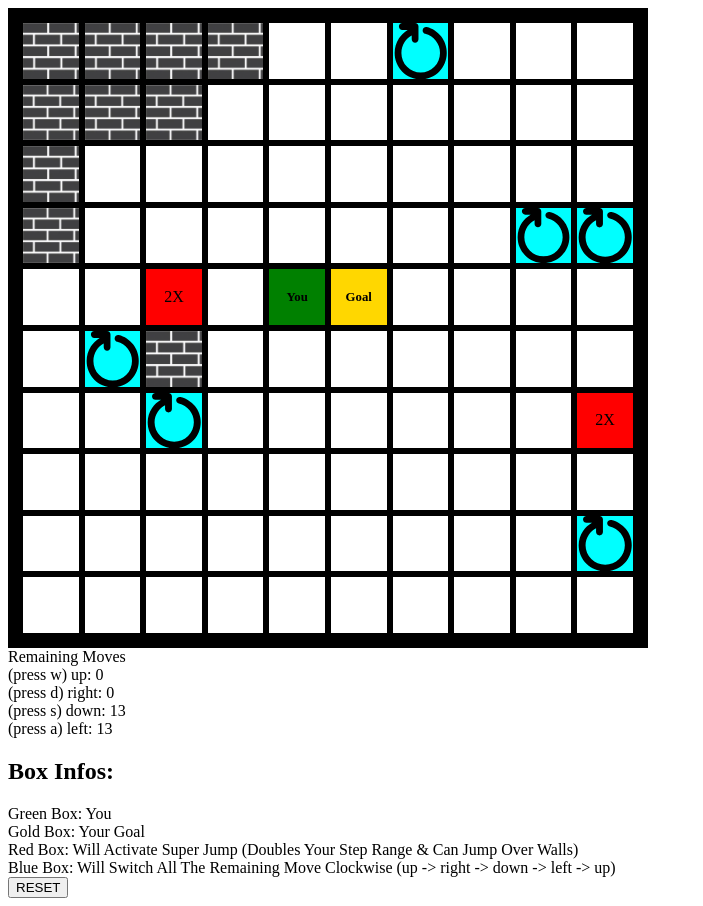
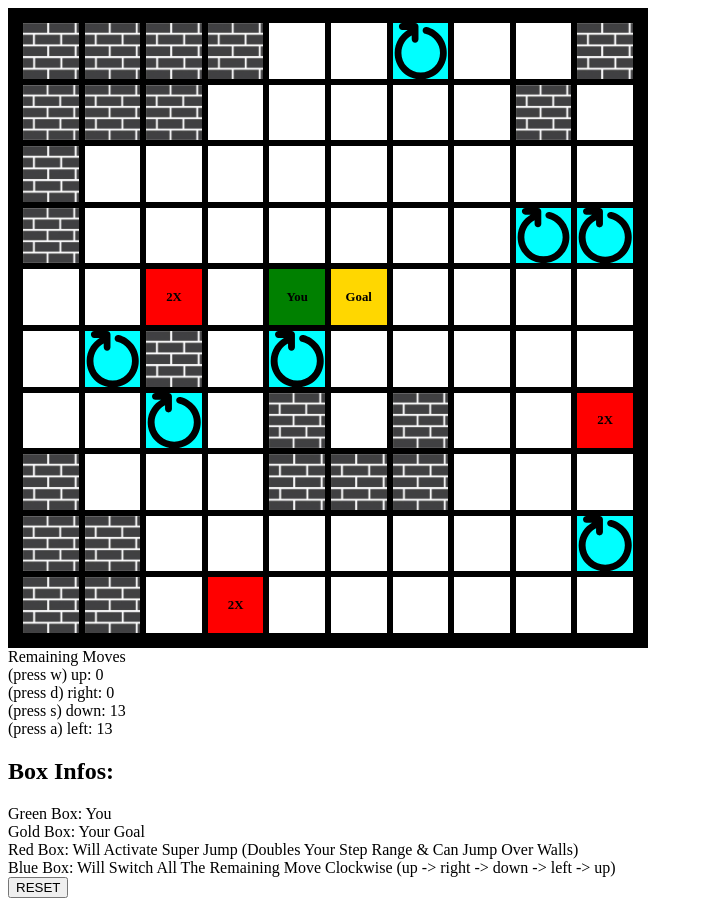
Before and after one commit to erickj04/LimitedMove, a React (Create React App) app: page / in a window 1280 px wide. Shown: the whole page, without its empty margins (0-703 px from the left). Built offline with nearby package versions, Linux system fonts and the light colour scheme.

Commit message:
add new level

```diff
--- a/src/App.js
+++ b/src/App.js
@@ -7,6 +7,7 @@ import ShowMessage from './ShowMessage.js';
 import { levels } from './Levels';
 export default function App() {
   const [currentLevel, setCurrentLevel] = useState(0);
+  const [boxes, setBoxes] = useState([]);
   const initialBody = levels[currentLevel].initialBody;
   const walls = levels[currentLevel].walls;
   const goal = levels[currentLevel].goal;
@@ -14,12 +15,16 @@ export default function App() {
   const superJump = levels[currentLevel].superJump;
   const switchClockwise = levels[currentLevel].switchClockwise;
   const finished = levels[currentLevel].finished;
-  const [boxes, setBoxes] = useState([]);
   const [player, dispatch] = useReducer(
     ManagePlayer,
     {position: {...initialBody.position}, stepRemaining: {...initialBody.stepRemaining}, stepRange: initialBody.stepRange}
   );
-
+  useEffect(() => {
+    document.addEventListener('keydown', moveDirection);
+    return () => {
+      document.removeEventListener('keydown', moveDirection);
+    }
+  });
   function isPossible({nextPlace, can}){
     if(walls.find(wall => wall.koorX === nextPlace.koorX && wall.koorY === nextPlace.koorY))can = false;
     return nextPlace.koorX > 0 && nextPlace.koorX  <= gridSize && nextPlace.koorY > 0 && nextPlace.koorY <= gridSize && can;
@@ -83,12 +88,6 @@ export default function App() {
       }
     }
   }
-  useEffect(() => {
-    document.addEventListener('keydown', moveDirection);
-    return () => {
-      document.removeEventListener('keydown', moveDirection);
-    }
-  });
   // console.log(initialBody);
   // useEffect(() => {
   //   console.log(player);
--- a/src/Levels.js
+++ b/src/Levels.js
@@ -16,12 +16,25 @@ export const levels = [
           {koorX: 3, koorY: 2},
           {koorX: 1, koorY: 4},
           {koorX: 1, koorY: 3},
+          {koorX: 5, koorY: 7},
+          {koorX: 5, koorY: 8},
+          {koorX: 7, koorY: 8},
+          {koorX: 6, koorY: 8},
+          {koorX: 7, koorY: 7},
+          {koorX: 1, koorY: 10},
+          {koorX: 1, koorY: 9},
+          {koorX: 1, koorY: 8},
+          {koorX: 2, koorY: 9},
+          {koorX: 2, koorY: 10},
+          {koorX: 10, koorY: 1},
+          {koorX: 9, koorY: 2},
         ],
         goal: {koorX: 6, koorY: 5},
         gridSize: 10,
         superJump: [
           {koorX: 3, koorY: 5},
           {koorX: 10, koorY: 7},
+          {koorX: 4, koorY: 10},
         ],
         switchClockwise: [
           {koorX: 3, koorY: 7},
@@ -30,6 +43,7 @@ export const levels = [
           {koorX: 10, koorY: 4},
           {koorX: 10, koorY: 9},
           {koorX: 7, koorY: 1},
+          {koorX: 5, koorY: 6},
         ],
         finished: false,
       },
@@ -64,6 +78,7 @@ export const levels = [
           stepRemaining: {leftStep: 1, rightStep: 3, upStep: 1, downStep: 3}
       },
       walls: [
+        {koorX: 5, koorY: 4},
         {koorX: 1, koorY: 1},
         {koorX: 1, koorY: 2},
         {koorX: 1, koorY: 3},
--- a/src/ShowMessage.js
+++ b/src/ShowMessage.js
@@ -11,14 +11,14 @@ export default function ShowMessage({player}){
             <br />
             {`(press a) left: ${player.stepRemaining.leftStep}`}
             <br />
-            <h2>Box Infos:</h2>
-            Green Box: You
+            <h2>{'Box Infos:'}</h2>
+            {'Green Box: You'}
             <br />
-            Gold Box: Your Goal
+            {'Gold Box: Your Goal'}
             <br />
-            Red Box: Will Activate Super Jump (Doubles Your Step Range & Can Jump Over Walls)
+            {'Red Box: Will Activate Super Jump (Doubles Your Step Range & Can Jump Over Walls)'}
             <br />
-            Blue Box: Will Switch All The Remaining Move Clockwise (up -> right -> down -> left -> up)
+            {'Blue Box: Will Switch All The Remaining Move Clockwise (up -> right -> down -> left -> up)'}
         </div>
     )
 }
--- a/src/createGrid.js
+++ b/src/createGrid.js
@@ -1,9 +1,8 @@
-import  styled, {css} from "styled-components";
+import  styled from "styled-components";
 import { useEffect } from 'react';
 import ClockwiseIcon from './Clockwise.svg';
 import WallIcon from './Wall.jpg';
 import FinishPicture from './Finish.jpg';
-export default function Grid({player, gridSize, walls, goal, superJump, switchClockwise, boxes, setBoxes, finished}){
 const Container = styled.div`
     display: flex;
     flex-direction: column;
@@ -30,7 +29,7 @@ export default function Grid({player, gridSize, walls, goal, superJump, switchCl
     justify-content: center;
     background: green;
     font-weight: bold;
-        font-size: ${10/gridSize}vw;
+    font-size: ${(props) => 10/(props.gridSize)}vw;
 `
 const WallBox = styled(EmptyBox)`
     display: flex;
@@ -43,13 +42,15 @@ export default function Grid({player, gridSize, walls, goal, superJump, switchCl
     justify-content: center;
     background: gold;
     font-weight: bold;
-        font-size: ${10/gridSize}vw;
+    font-size: ${(props) => 10/(props.gridSize)}vw;
 `
 const SuperJumpBox = styled(EmptyBox)`
     display: flex;
     align-items: center;
     justify-content: center;
     background: red;
+    font-weight: bold;
+    font-size: ${(props) => 10/(props.gridSize)}vw;
 `
 const ClockwiseBox = styled(EmptyBox)`
     display: flex;
@@ -67,12 +68,13 @@ export default function Grid({player, gridSize, walls, goal, superJump, switchCl
     background-image: url(${FinishPicture});
     background-size: cover;
 `
+export default function Grid({player, gridSize, walls, goal, superJump, switchClockwise, boxes, setBoxes, finished}){
     function boxType({type, id}){
-        if(type === 'player')return(<PlayerBox key={id}>You</PlayerBox>);
+        if(type === 'player')return(<PlayerBox gridSize={gridSize} key={id}>You</PlayerBox>);
         else if(type === 'wall')return(<WallBox key={id} />);
-        else if(type === 'goal')return(<GoalBox key={id}>Goal</GoalBox>);
-        else if(type === 'superJump')return(<SuperJumpBox key={id}>2X</SuperJumpBox>);
-        else if(type === 'clockwise')return(<ClockwiseBox key={id}></ClockwiseBox>);
+        else if(type === 'goal')return(<GoalBox gridSize={gridSize} key={id}>Goal</GoalBox>);
+        else if(type === 'superJump')return(<SuperJumpBox gridSize={gridSize} key={id}>2X</SuperJumpBox>);
+        else if(type === 'clockwise')return(<ClockwiseBox gridSize={gridSize} key={id}></ClockwiseBox>);
         else if(type === 'finished')return(<FinishBox key={id}/>);
         else  return(<EmptyBox key={id}/>)
     }
```
Lines whose indentation alone changed are shown as unchanged.
